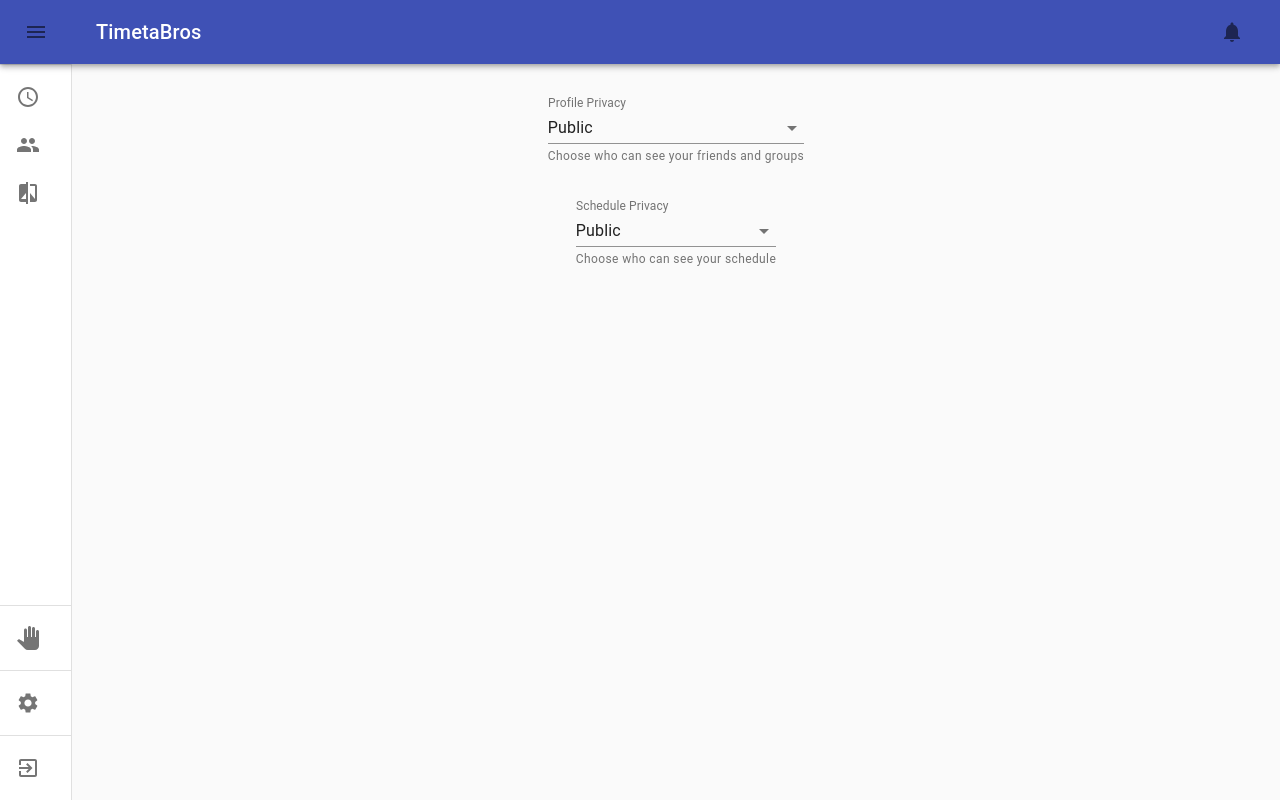
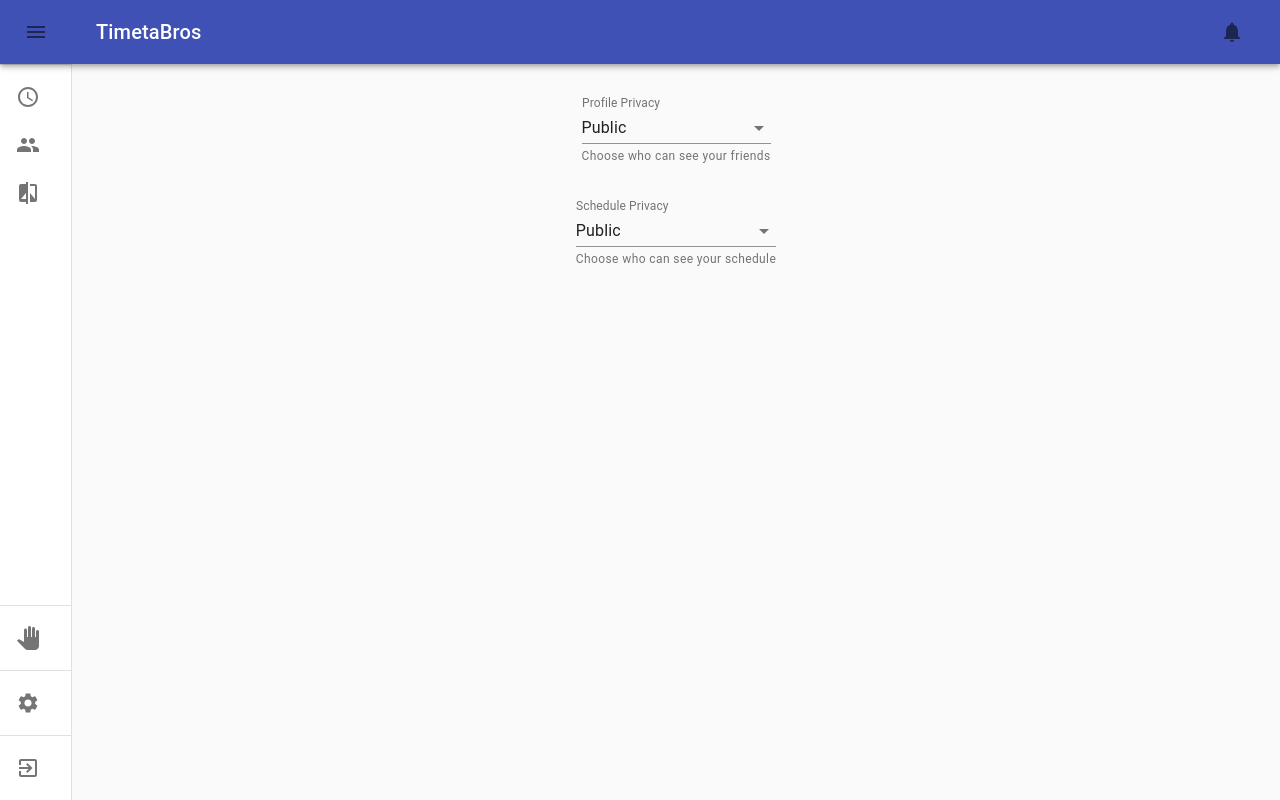
Before and after one commit to SnoopySnipe/project-timetabros, a React (Create React App) app in the folder timetabros-frontend/: page /home/settings in a window 1280 px wide. Built offline with nearby package versions, Linux system fonts and the light colour scheme; no server answers; sample sign-in values are in the browser's storage.

Commit message:
Updated settings helper text

```diff
--- a/timetabros-frontend/src/pages/Settings.js
+++ b/timetabros-frontend/src/pages/Settings.js
@@ -52,7 +52,7 @@ const Settings = () => {
                     label="Profile Privacy"
                     value={profilePrivacy}
                     onChange={handleSelectProfilePrivacy}
-                    helperText="Choose who can see your friends and groups"
+                    helperText="Choose who can see your friends"
                     >
 
                     <MenuItem value={'public'}>
```
